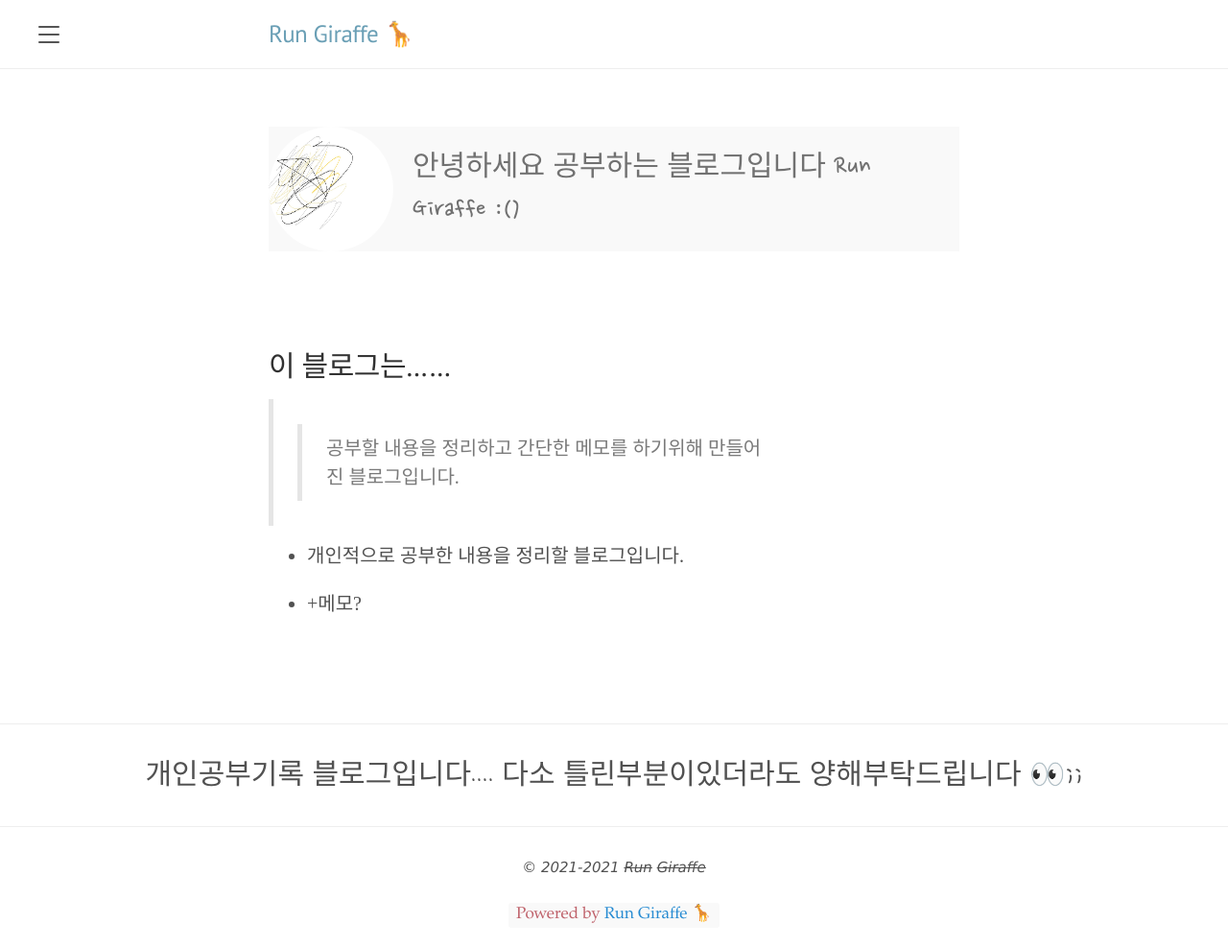
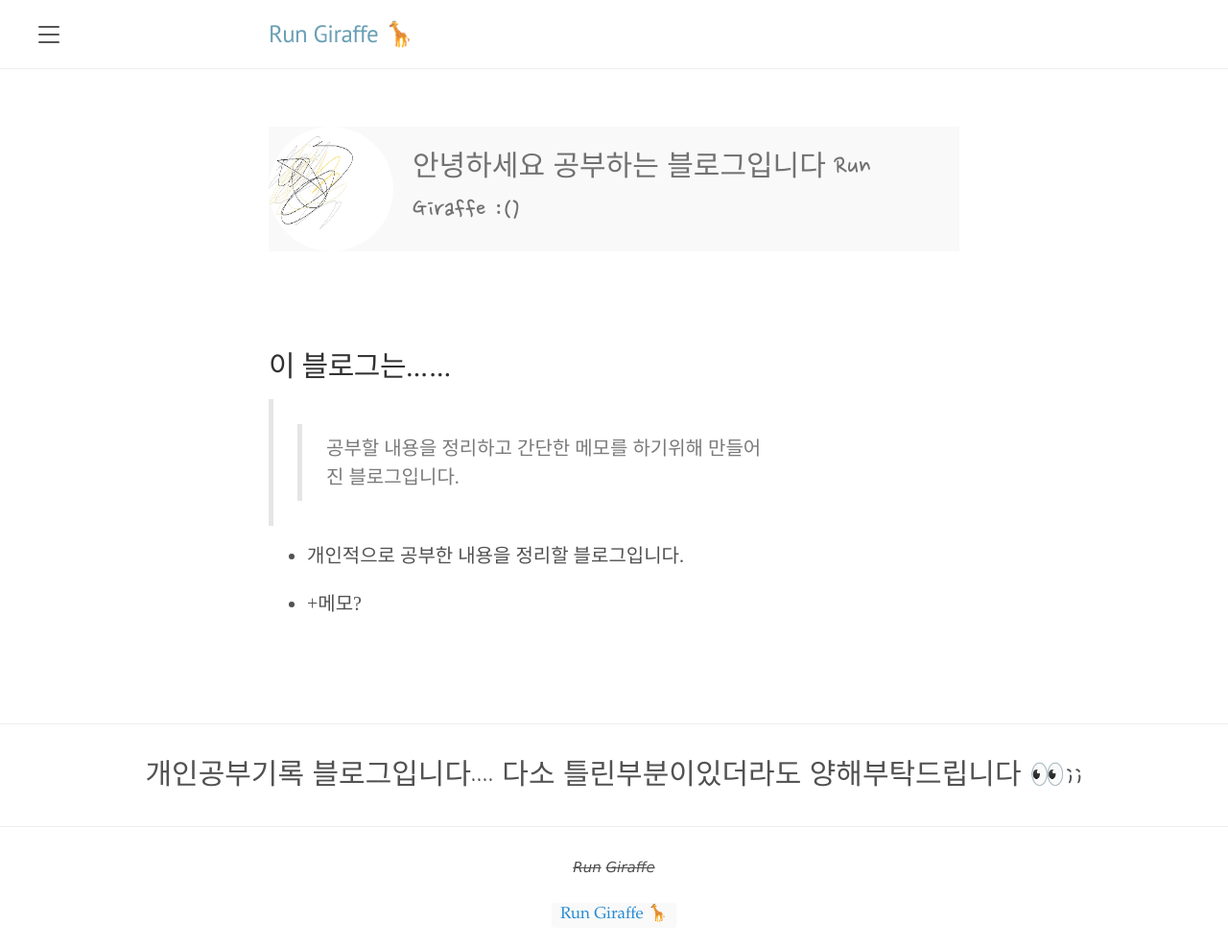
Before and after one commit to froggy0m0/froggy0m0.github.io, a Jekyll site: the page built from index.md, in a window 1280 px wide. Shown: the whole page at 96% size. Built offline with Jekyll 4.4.1, drawn with Linux system fonts in a browser that asks for light colours.

Commit message:
Update footer_copyright.html

```diff
--- a/_includes/footer_copyright.html
+++ b/_includes/footer_copyright.html
@@ -2,12 +2,15 @@
   <hr/>
   {% if site.copyright.size > 0 %}
   <center id='p1'>
-    {{ site.copyright | markdownify }}
+    <span>
+    <STRIKE>Run</STRIKE>
+    <STRIKE>Giraffe</STRIKE>
+  </span>
   </center>
   {% endif %}
   <p>
   <center>
-    <code id='p2'>Powered by <a href={{ site.url }}>{{ site.title }}</a></code>
+    <code id='p2'><a href={{ site.url }}>{{ site.title }}</a></code>
   </center>
 </p>
 </footer>
```
